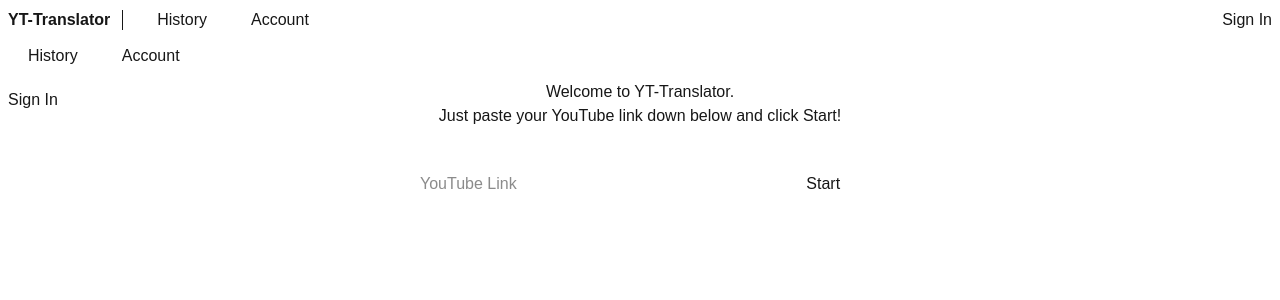
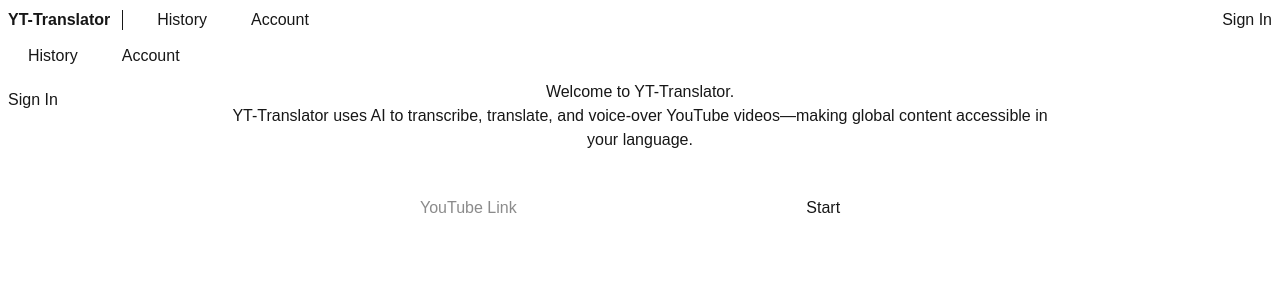
Before and after one commit to chriswynns1/yt-translator, a Next.js app in the folder frontend/yt-translator-frontend/: page / in a window 1280 px wide. Shown: the top 300 px of the page. Built offline with nearby package versions, Linux system fonts and the light colour scheme; some icons are missing.

Commit message:
changed homepage message

```diff
--- a/frontend/yt-translator-frontend/app/page.tsx
+++ b/frontend/yt-translator-frontend/app/page.tsx
@@ -8,7 +8,7 @@
     <div className="">
 <div className="mx-auto max-w-4xl sm:px-10 mt-10 text-center">
   <Typography type="h1">Welcome to YT-Translator.</Typography>
-<Typography type="h5">Just paste your YouTube link down below and click Start!</Typography>
+<Typography type="h5">YT-Translator uses AI to transcribe, translate, and voice-over YouTube videos—making global content accessible in your language.</Typography>
 </div>
 
 <div className=" mt-10 mx-auto max-w-md">
```
